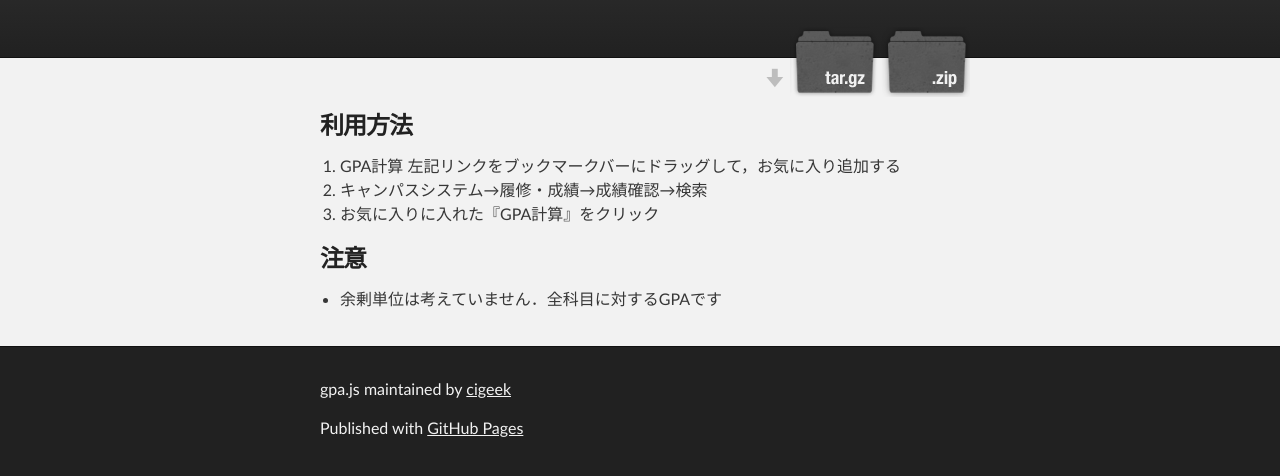
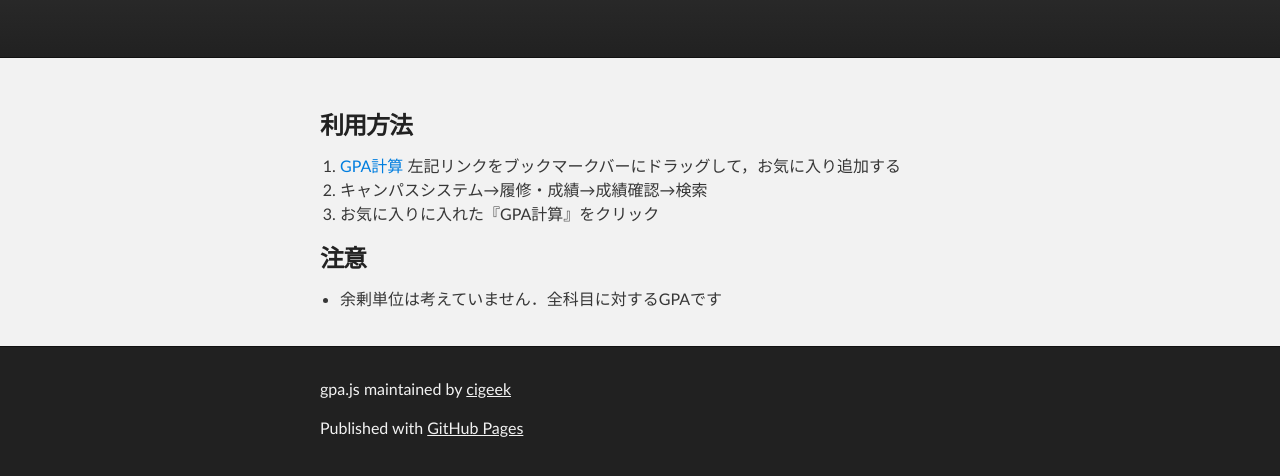
Before and after one commit to cigeek/gpa, a plain HTML site: page index.html in a window 1280 px wide. Shown: the part 116-592 px from the top of the page. Drawn offline with Linux system fonts and the light colour scheme.

Commit message:
Add link to bookmarklet and delete downlod links

```diff
--- a/index.html
+++ b/index.html
@@ -1,5 +1,5 @@
 <!DOCTYPE html>
-<html>
+<html lang="ja">
 
   <head>
     <meta charset='utf-8'>
@@ -20,11 +20,6 @@
 
           <h1 id="project_title">gpa.js</h1>
           <h2 id="project_tagline"></h2>
-
-            <section id="downloads">
-              <a class="zip_download_link" href="https://github.com/cigeek/gpa/zipball/master">Download this project as a .zip file</a>
-              <a class="tar_download_link" href="https://github.com/cigeek/gpa/tarball/master">Download this project as a tar.gz file</a>
-            </section>
         </header>
     </div>
 
@@ -35,7 +30,7 @@
 <a id="利用方法" class="anchor" href="#%E5%88%A9%E7%94%A8%E6%96%B9%E6%B3%95" aria-hidden="true"><span class="octicon octicon-link"></span></a>利用方法</h3>
 
 <ol>
-<li>GPA計算 左記リンクをブックマークバーにドラッグして，お気に入り追加する</li>
+<li><a href="javascript:(function%28%29%7bfor%28var%20a%3ddocument%2egetElementsByTagName%28%22td%22%29%2cb%3d0%2cc%3d0%2cd%3d%7b%22%5cu53ef%22%3a2%2c%22%5cu826f%22%3a3%2c%22%5cu512a%22%3a4%2c%22%5cu79c0%22%3a5%7d%2ce%3d%2f%5e%5b%5cu53ef%5cu826f%5cu512a%5cu79c0%5d%24%2f%2cf%3d0%3bf%3ca%2elength%2d1%3bf%2b%2b%29if%28e%2etest%28a%5bf%2b1%5d%2etextContent%29%29%7bvar%20g%3dNumber%28a%5bf%5d%2etextContent%29%2cb%3db%2bg%2ad%5ba%5bf%2b1%5d%2etextContent%5d%2cc%3dc%2bg%3bconsole%2elog%28a%5bf%2d3%5d%2etextContent%2cg%2ca%5bf%2b1%5d%2etextContent%29%7dalert%28%22GPA%3a%22%2bb%2fc%29%3b%7d%28%29)">GPA計算</a> 左記リンクをブックマークバーにドラッグして，お気に入り追加する</li>
 <li>キャンパスシステム→履修・成績→成績確認→検索</li>
 <li>お気に入りに入れた『GPA計算』をクリック</li>
 </ol>
```
